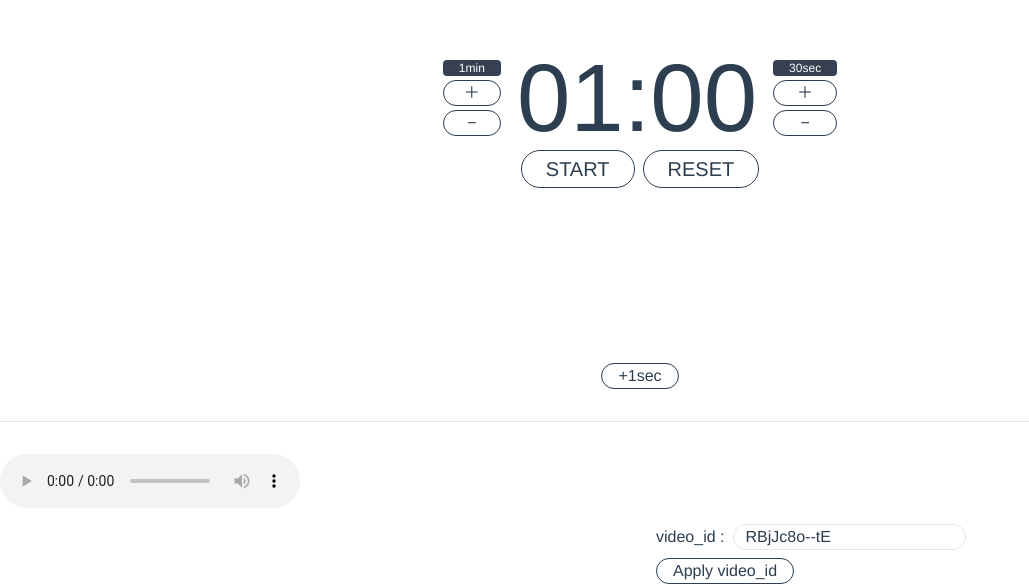
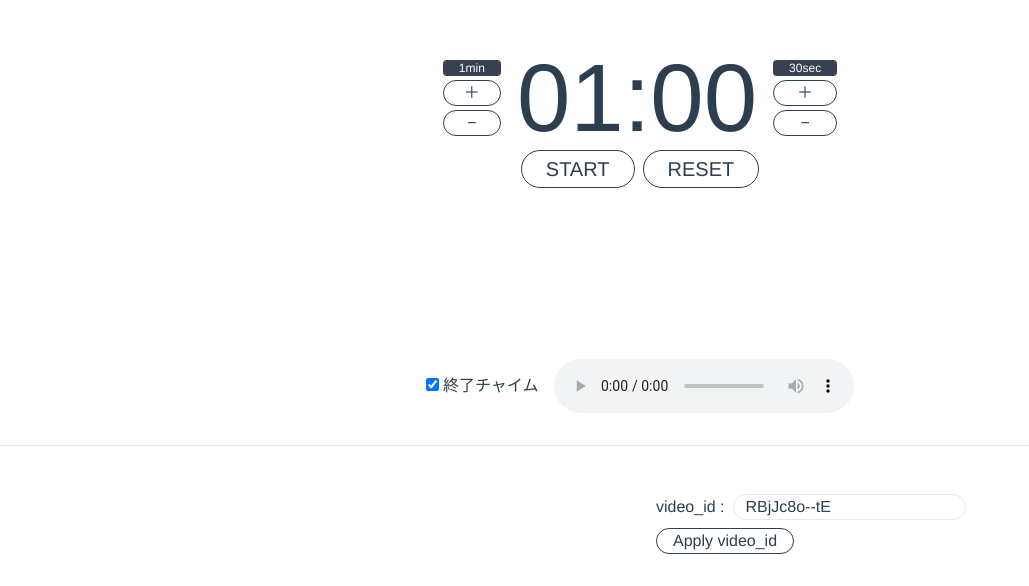
Before and after one commit to skmtko/mtg-timer, a Vue app: page / in a window 1280 px wide. Shown: the part 181-767 px from the top of the page, without its empty margins (0-1029 px from the left). Built offline with nearby package versions, Linux system fonts and the light colour scheme.

Commit message:
アラームのトグル

```diff
--- a/src/components/MyTimer.vue
+++ b/src/components/MyTimer.vue
@@ -5,7 +5,9 @@
         <TimeDisplay :time="current">
           <template #prefix>
             <div class="mr-4 flex flex-col">
-              <span class="bg-gray-700 block rounded text-white px-4 mb-1 text-xs">1min</span>
+              <span
+                class="bg-gray-700 block rounded text-white px-4 mb-1 text-xs"
+              >1min</span>
               <MyButton @click="addMinutes(1)">
                 <span class="text-md">＋</span>
               </MyButton>
@@ -19,10 +21,10 @@
           </template>
           <template #suffix>
             <div class="ml-4 flex flex-col">
-              <span class="bg-gray-700 block rounded text-white px-4 mb-1 text-xs">30sec</span>
-              <MyButton
-                @click="addMinutes(0.5)"
-              >
+              <span
+                class="bg-gray-700 block rounded text-white px-4 mb-1 text-xs"
+              >30sec</span>
+              <MyButton @click="addMinutes(0.5)">
                 <span class="text-md">＋</span>
               </MyButton>
               <MyButton
@@ -63,19 +65,30 @@
       </div>
     </div>
 
-    <div class="mt-1">
+    <!-- <div class="mt-1">
       <MyButton @click="addCount(3)">
-        +1sec
+        +3sec
       </MyButton>
+    </div> -->
+
+    <div class="flex items-center justify-center text-base">
+      <label class="cursor-pointer mr-4">
+        <input
+          type="checkbox"
+          :checked="isChimeActive"
+          @input="toggleChime"
+        >
+        終了チャイム
+      </label>
+      <audio
+        ref="chime"
+        :class="{'opacity-40': !isChimeActive}"
+        src="@/assets/audio/chime.mp3"
+        controls
+      />
     </div>
 
     <hr class="my-8">
-
-    <audio
-      ref="chime"
-      src="@/assets/audio/chime.mp3"
-      controls
-    />
 
     <div class="p-4 pb-24 flex items-center justify-center">
       <MyPlayer
@@ -157,9 +170,13 @@ export default defineComponent({
     const { state, applyConfig, playCurrentVideo, stopCurrentVideo } =
       useYoutube()
 
+    const isChimeActive = ref(true)
     const chime = ref<HTMLAudioElement | null>()
+    const toggleChime = () => {
+      isChimeActive.value = !isChimeActive.value
+    }
     const playChime = () => {
-      if (chime.value) {
+      if (chime.value && isChimeActive.value) {
         chime.value.load()
         chime.value.play()
       }
@@ -202,7 +219,8 @@ export default defineComponent({
 
     return {
       onClickStop,
-
+      isChimeActive,
+      toggleChime,
       // timer
       current,
       countStart,
```
